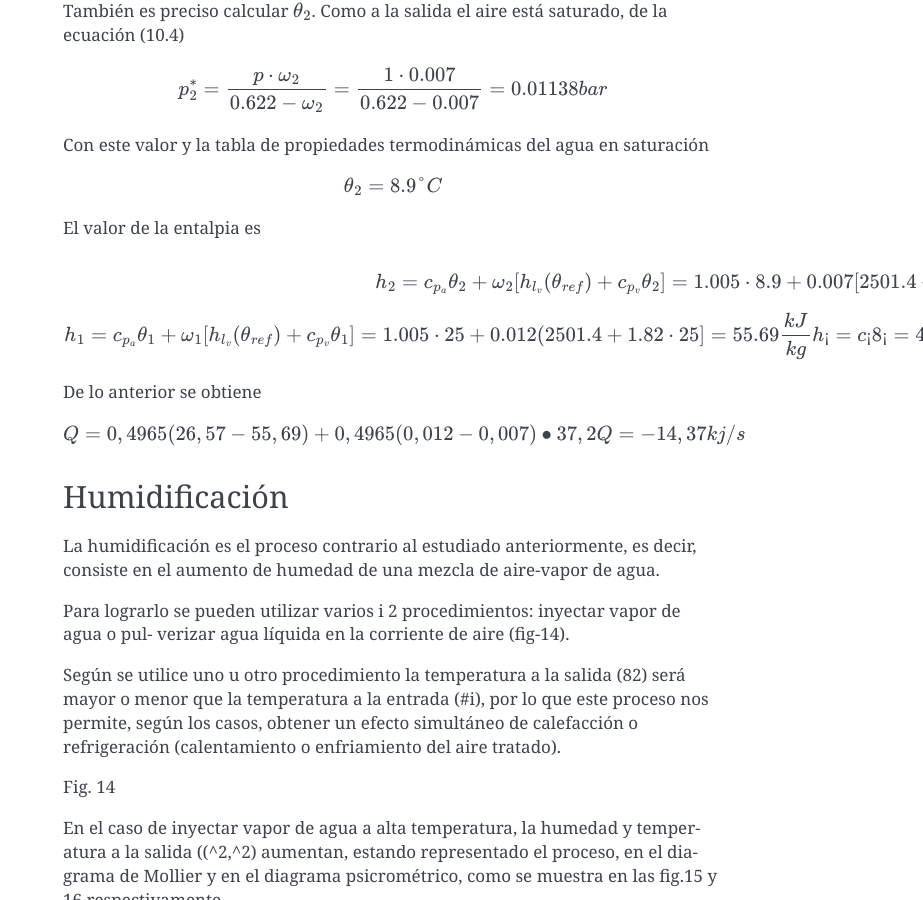
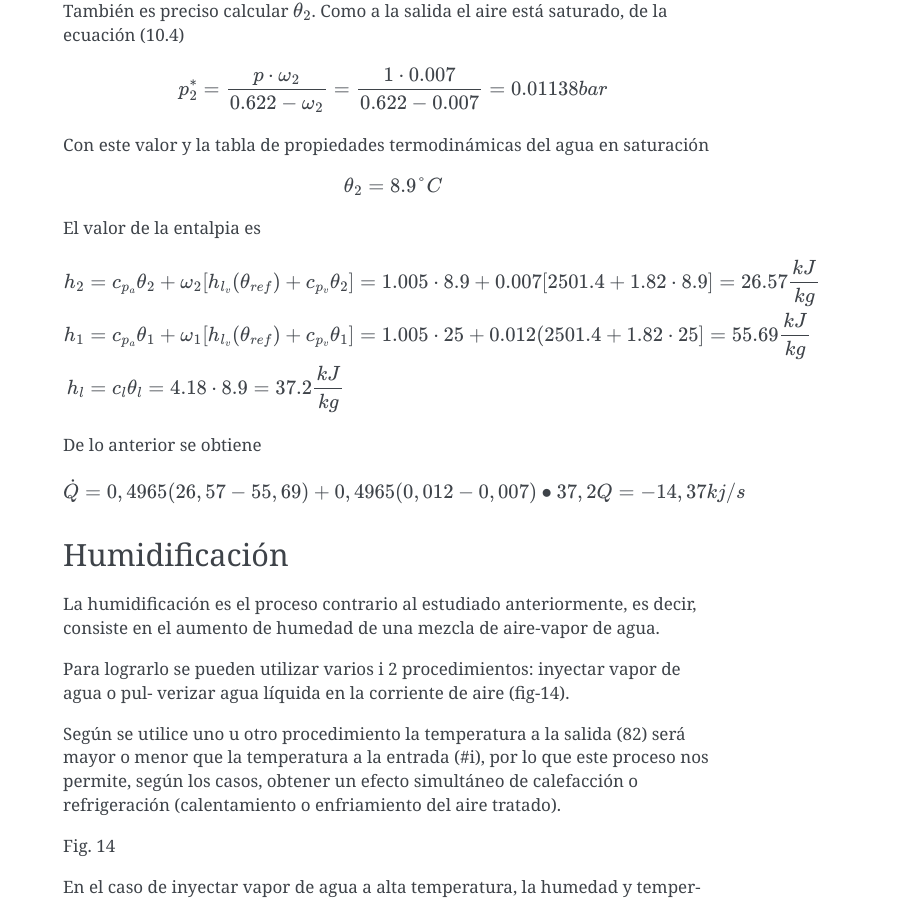
Before and after one commit to mantielero/termodinamica, a Sphinx documentation site: the page built from source/vapores_acondicionamiento.rst, in a window 1280 px wide and 900 px high, scrolled down 8937 px. Shown: the whole window, without its empty margins (357-1280 px from the left). Built offline with Sphinx 7.4.7, drawn with Linux system fonts in a browser that asks for light colours; pages that are not in the unit, such as notebooks, are missing from menus.

Commit message:
Update vapores_acondicionamiento.rst

```diff
--- a/source/vapores_acondicionamiento.rst
+++ b/source/vapores_acondicionamiento.rst
@@ -282,15 +282,15 @@ El valor de la entalpia es
 
 .. math::
 
-   h_2 = c_{p_a} \theta_2 + \omega_2[ h_{l_v}(\theta_{ref}) + c_{p_v} \theta_2] = 1.005\cdot 8.9 + 0.007 [2501.4 +  1.82 \cdot 8.9] = 26.57\frac{kJ}{kg} \\
-   h_1 = c_{p_a} \theta_1 + \omega_1[ h_{l_v}(\theta_{ref}) + c_{p_v} \theta_1]  = 1.005 \cdot 25 + 0.012(2501.4 + 1.82\cdot25] = 55.69\frac{kJ}{kg}
-   h¡ = c¡8¡ = 4,18-8,9 = 37,2 kJ/kg
+   h_2 &= c_{p_a} \theta_2 + \omega_2[ h_{l_v}(\theta_{ref}) + c_{p_v} \theta_2] = 1.005\cdot 8.9 + 0.007 [2501.4 +  1.82 \cdot 8.9] = 26.57\frac{kJ}{kg} \\
+   h_1 &= c_{p_a} \theta_1 + \omega_1[ h_{l_v}(\theta_{ref}) + c_{p_v} \theta_1]  = 1.005 \cdot 25 + 0.012(2501.4 + 1.82\cdot25] = 55.69\frac{kJ}{kg} \\
+   h_l &= c_l \theta_l = 4.18 \cdot 8.9 = 37.2 \frac{kJ}{kg}
 
 De lo anterior se obtiene
 
 .. math::
 
-   Q = 0,4965(26,57 - 55,69) + 0,4965(0,012 - 0,007) • 37,2 Q = -14,37 kj/s
+   \dot{Q} = 0,4965(26,57 - 55,69) + 0,4965(0,012 - 0,007) • 37,2 Q = -14,37 kj/s
 
 Humidificación
 --------------
```
